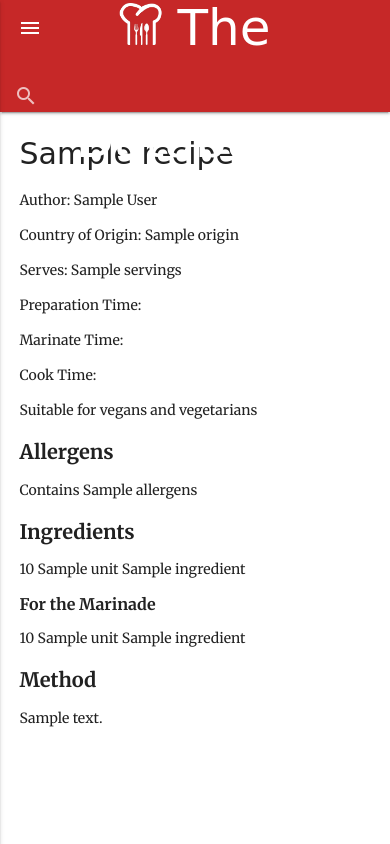
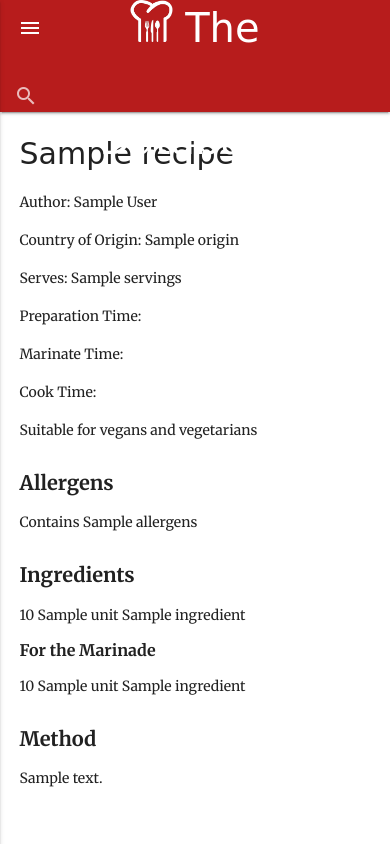
Before and after one commit to joanms/recipe-database, a Flask app: page / in a window 390 px wide. Run offline with Flask 2, Linux system fonts and the light colour scheme; a database or web service that is not in the repository returns one stand-in record (values such as "Sample title"); some libraries are stand-ins or nearby versions; some web fonts are replaced.

Commit message:
Added a media query for the page title on small screens

```diff
--- a/static/css/style.css
+++ b/static/css/style.css
@@ -13,6 +13,7 @@ h2 {
 h3 {
     font-size: 20px;
     font-weight: 700;
+    margin-top: 30px;
 }
 
 h4 {
@@ -24,4 +25,18 @@ h4 {
     font-family: "Merriweather", serif;
     font-size: 14px;
     font-weight: 400;
+    line-height: 24px;
 }
+
+#information {
+    margin-bottom: 0px;
+    margin-top: 0px;
+    line-height: inherit;
+}
+
+/*Media Queries*/
+@media only screen and (max-width: 992px) {
+.brand-logo {
+    font-size: 40px !important;
+    }
+}
--- a/templates/base.html
+++ b/templates/base.html
@@ -15,7 +15,7 @@
 
             <!--Navbar-->
             <nav>
-                <div class="nav-wrapper red darken-3">
+                <div class="nav-wrapper red darken-4">
                     <a href="#" class="brand-logo center"><img src="../static/images/chefs-hat-white.png" alt="Logo" height="42" width="42"> The Recipe Database</a>
                     <a href="#" data-activates="mobile-demo" class="button-collapse"><i class="material-icons">menu</i></a>
                     <ul id="nav-mobile" class="left hide-on-med-and-down">
@@ -31,7 +31,7 @@
 
             <!--Search Field-->
             <nav>
-                <div class="nav-wrapper red darken-3">
+                <div class="nav-wrapper red darken-4">
                     <form>
                         <div class="input-field">
                           <input id="search" type="search" required>
--- a/templates/recipe.html
+++ b/templates/recipe.html
@@ -1,10 +1,13 @@
 {% extends 'base.html'%} {% block content %}
 
+        <!--Loop through recipes to display-->
         {% for recipe in recipes %}
             <h2>{{recipe.recipe_name}}</h2>
 
             <div  class= "body-text">
-                <div class="information">
+
+                <!--Information about the recipe-->
+                <div id="information">
                     <p><strong>Author:</strong> {{recipe.author}}</p>
                     <p><strong>Country of Origin:</strong> {{recipe.origin}}</p>
                     <p><strong>Serves:</strong> {{recipe.servings}}</p>
@@ -34,7 +37,8 @@
                     {% endif %}
                 </div> <!--End of information-->
 
-                <div class="ingredients">
+                <!--Ingredients-->
+                <div id="ingredients">
                 <h3>Ingredients</h3>
                 {% for ingredient in recipe.ingredients %}
                     <p>{{ingredient.quantity}} {{ingredient.unit}}
@@ -51,12 +55,13 @@
                 {% endfor %}  <!--End of loop through ingredients-->
                 </div> <!--End of ingredients-->
 
-                <div class="method">
+                <!--Preparation instructions-->
+                <div id="method">
                     <h3>Method</h3>
                     {% for paragraph in recipe.method %}
                         <p>{{paragraph.paragraph_text}}</p>
                     {% endfor %}
-                </div> <!--End of method-->
+                </div> <!--End of preparation instructions-->
 
             </div> <!--End of recipe-->
 
```
